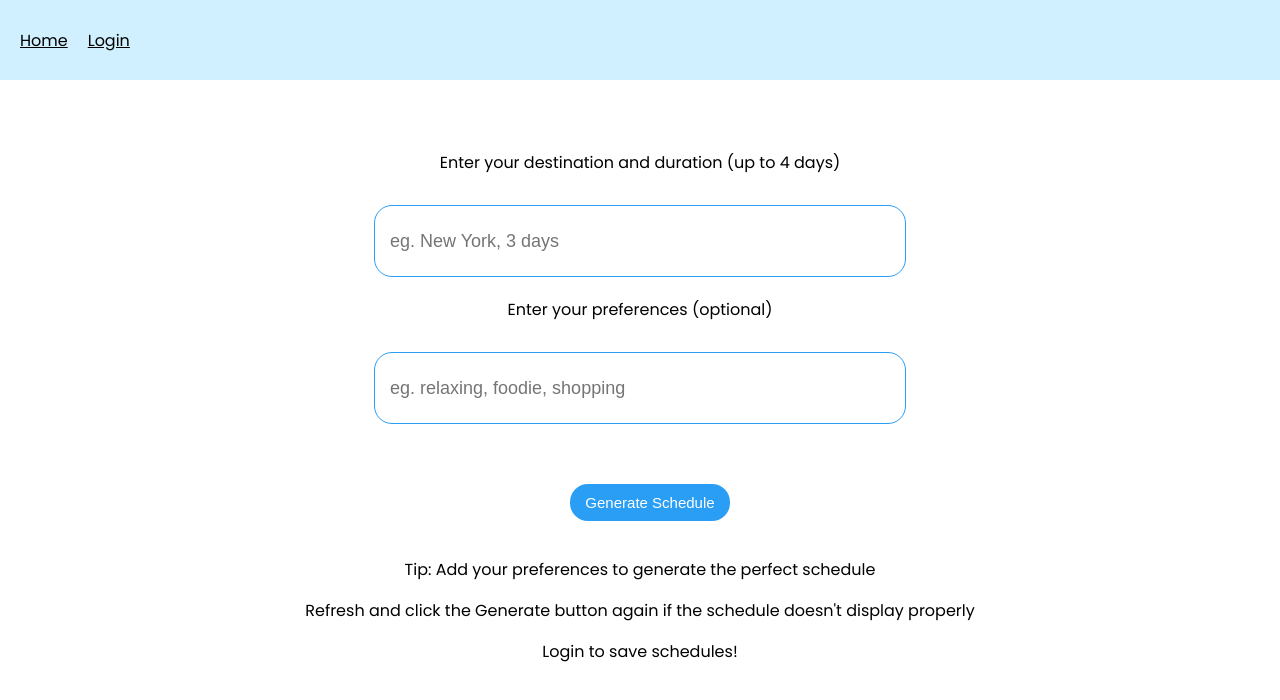
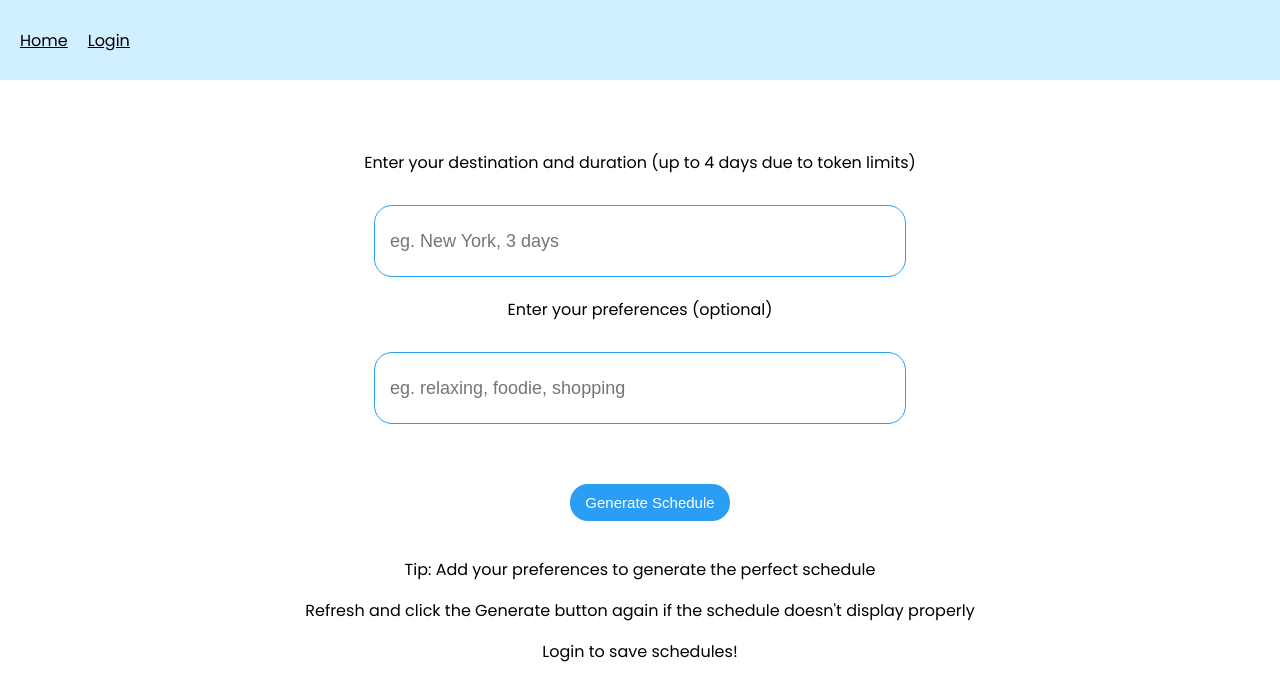
Before and after one commit to yenahlee/schedule-generator-frontend, a React (Create React App) app: page / in a window 1280 px wide. Shown: the top 700 px of the page. Built offline with nearby package versions, Linux system fonts and the light colour scheme; no server answers.

Commit message:
Update TripForm.jsx

```diff
--- a/src/components/TripForm.jsx
+++ b/src/components/TripForm.jsx
@@ -45,7 +45,7 @@ export const TripForm = ({setGeneratedSchedule, saveButtonStatus, handleTripData
 
     return (
         <form className="prompt-form" onSubmit={handleSubmit} method="post">
-            <label className="form-label" htmlFor="prompt">Enter your destination and duration (up to 4 days)</label>
+            <label className="form-label" htmlFor="prompt">Enter your destination and duration (up to 4 days due to token limits)</label>
             <br/>
             <input
                 className="prompt-input"
```
